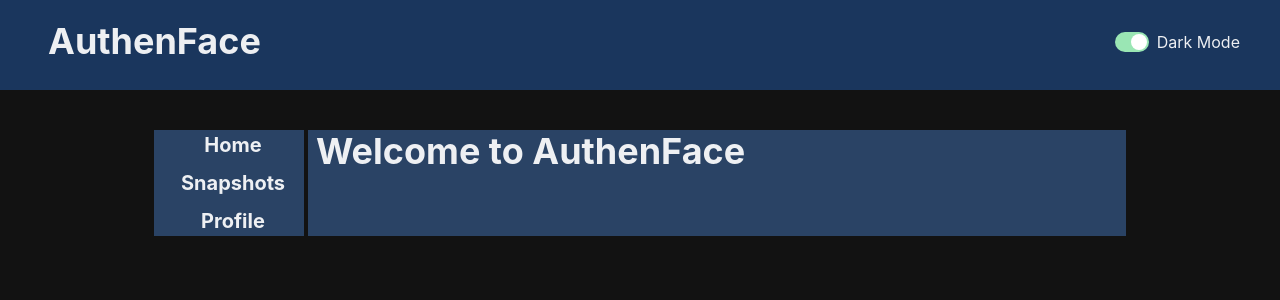
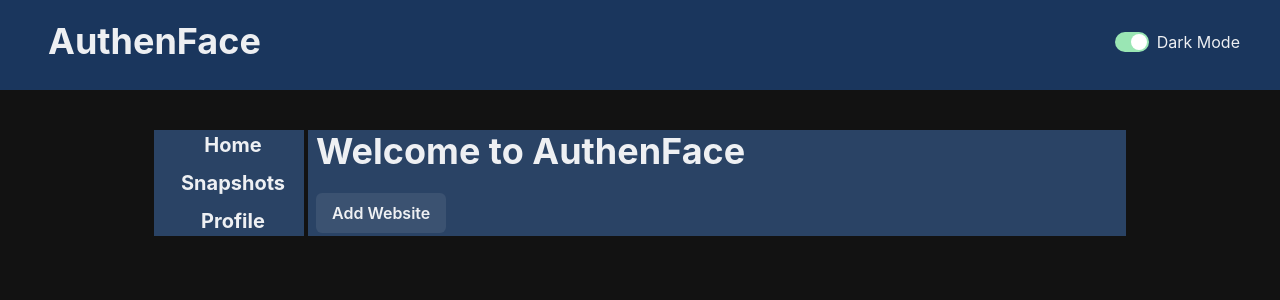
Before and after one commit to Edjery/authenface-frontend, a React (Vite) app: page / in a window 1280 px wide. Shown: the top 300 px of the page. Built offline with nearby package versions, Linux system fonts and the light colour scheme.

Commit message:
added button on homepage body

```diff
--- a/src/components/MainHomeBody.tsx
+++ b/src/components/MainHomeBody.tsx
@@ -1,10 +1,13 @@
-import { Box, Heading } from "@chakra-ui/react";
+import { Box, Button, Heading } from "@chakra-ui/react";
 
 const MainHomeBody = () => {
   return (
-    <Box>
-      <Heading>Welcome to AuthenFace</Heading>
-    </Box>
+    <>
+      <Box>
+        <Heading>Welcome to AuthenFace</Heading>
+        <Button mt="5">Add Website</Button>
+      </Box>
+    </>
   );
 };
 
```
Also changed, not shown: src/App.tsx (+1 -10 lines).
